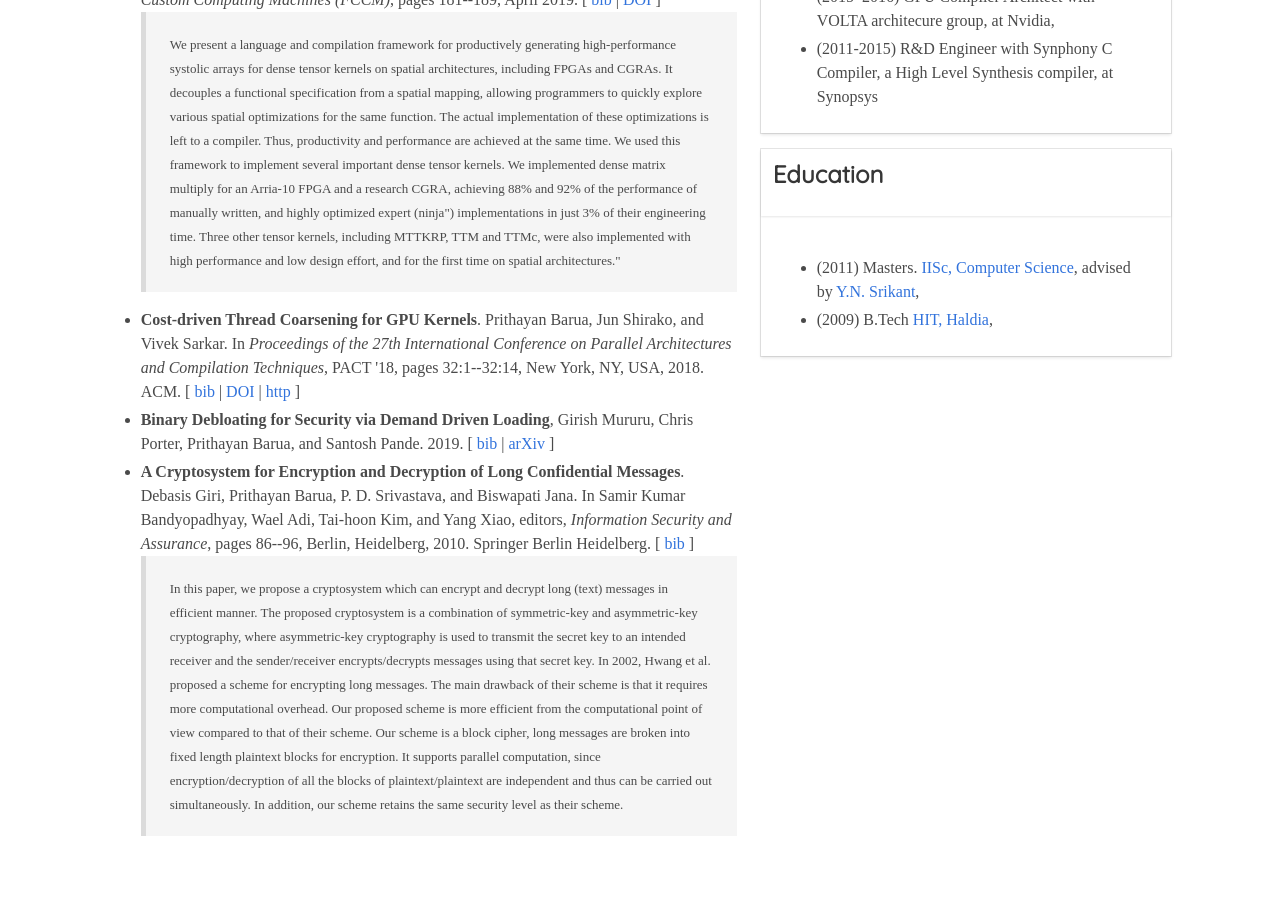
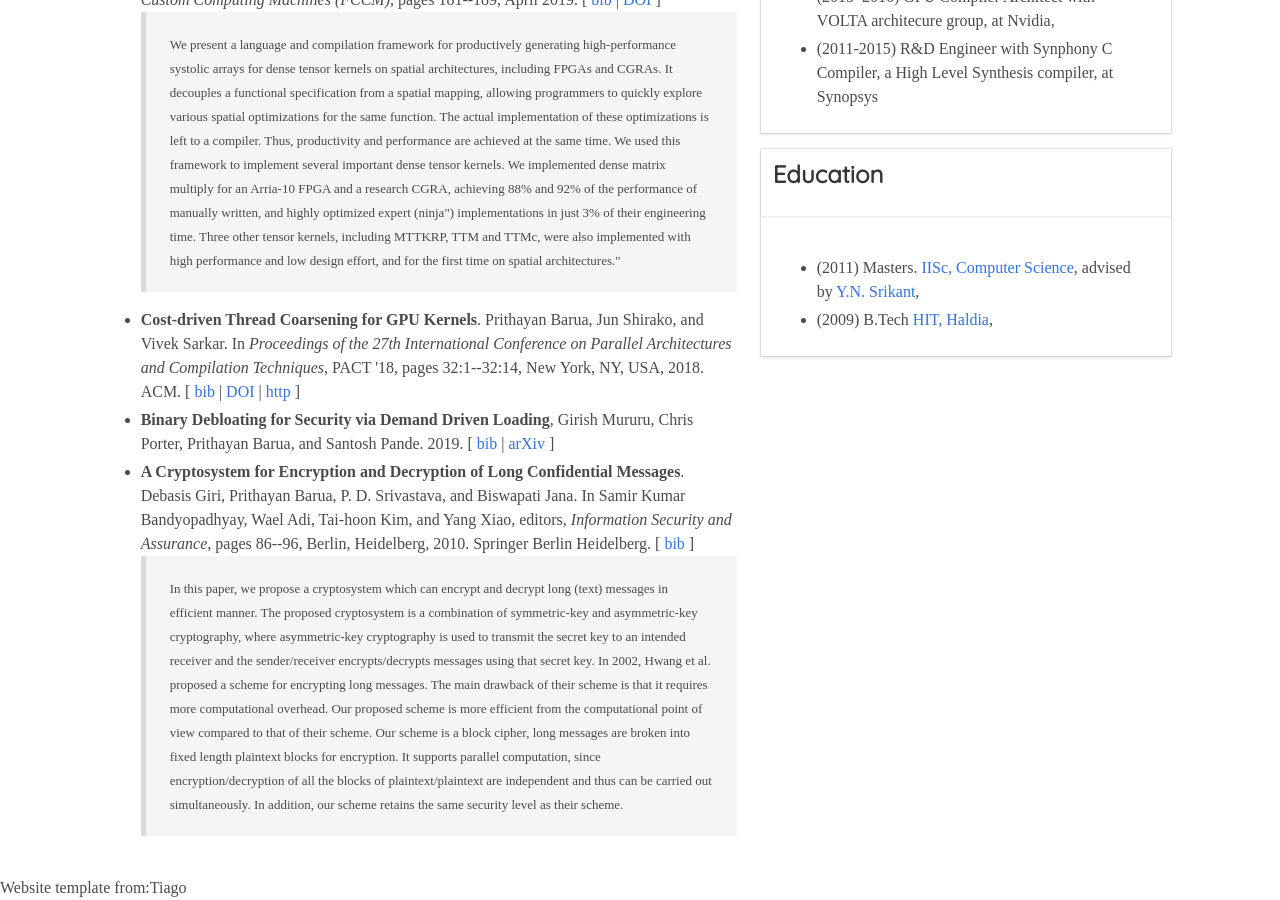
Before and after one commit to prithayan/prithayan.github.io, a Jekyll site: the page built from index.html, in a window 1280 px wide and 900 px high, scrolled down 807 px. Built offline with Jekyll 4.4.1, drawn with Linux system fonts in a browser that asks for light colours; nearby versions of some CDN libraries; some web fonts are replaced; before the commit the page ends 1671 px from its top, so only the background shows below that.

Commit message:
update ack

```diff
--- a/index.html
+++ b/index.html
@@ -179,4 +179,7 @@
         </div>
 
       </div>
+     <div>
+       Website template from:Tiago
+     </div>
     </div>
```
